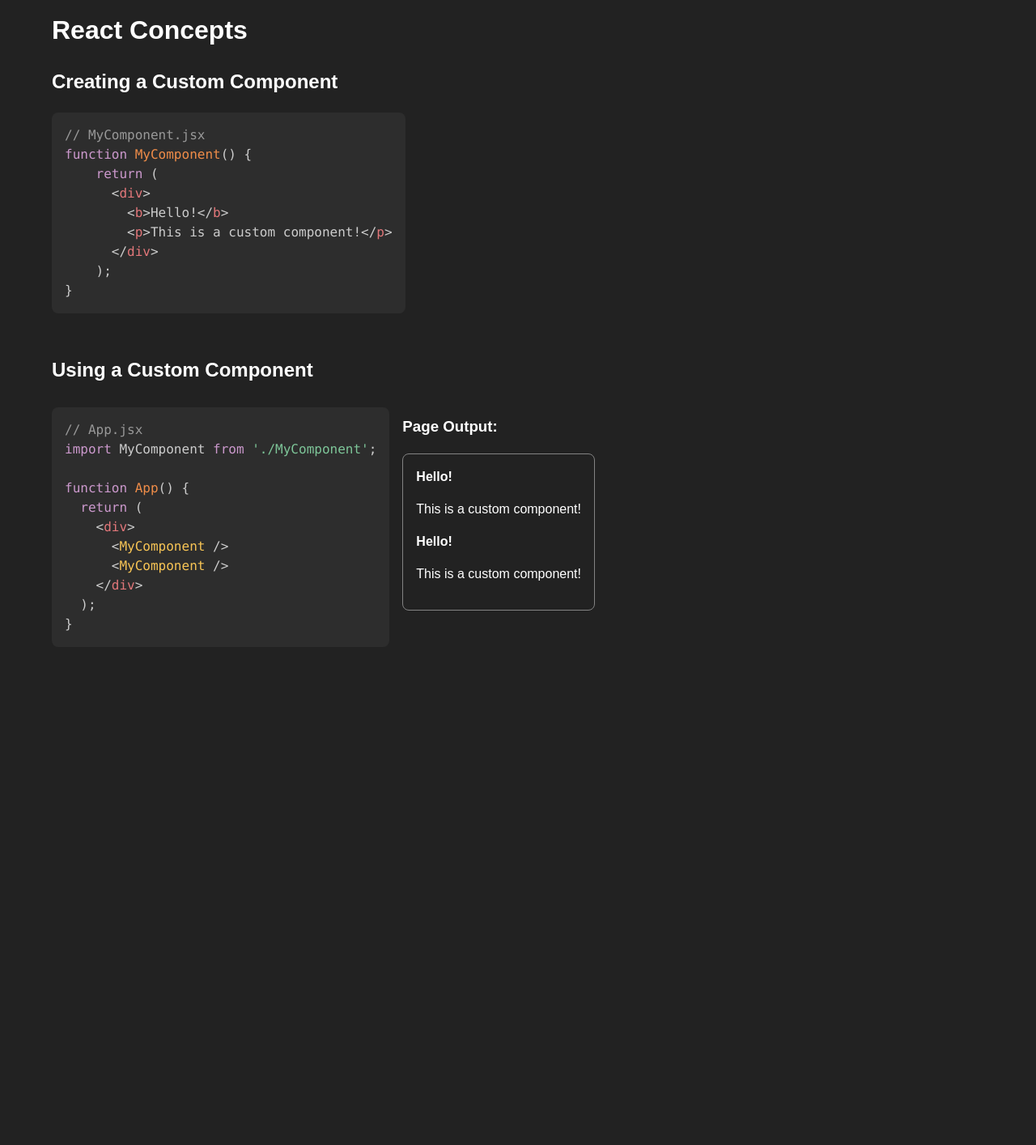
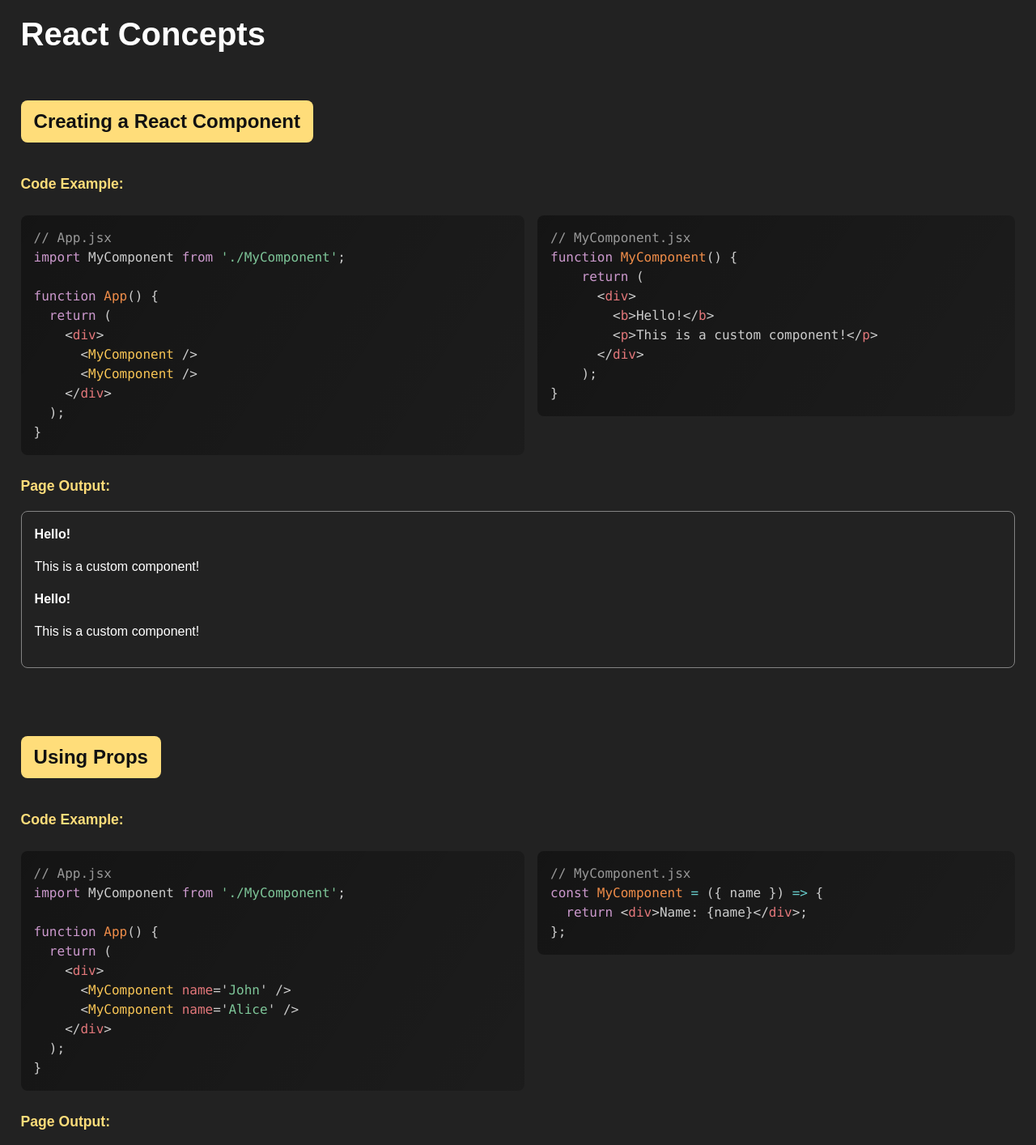
Before and after one commit to rniemela77/react-concepts, a React (Vite) app: page / in a window 1280 px wide. Shown: the part 40-1454 px from the top of the page at 81% size. Before the commit the page ends 879 px from the top, so only its background shows below. Built offline with nearby package versions, Linux system fonts and the light colour scheme.

Commit message:
add props section, improve styling

```diff
--- a/src/App.jsx
+++ b/src/App.jsx
@@ -1,12 +1,9 @@
 import { useEffect } from "react";
 import Prism from "prismjs";
 import "prismjs/components/prism-jsx";
-import "prismjs/components/prism-javascript";
 import "prismjs/themes/prism-tomorrow.css";
-import MyComponent from "./components/MyComponent";
-import MyComponentCode from "./components/MyComponentCode";
-import CssModulesComponent from "./components/CssModulesComponent";
-import StyledComponent from "./components/StyledComponent";
+import CustomComponents from "./components/concepts/custom-components/CustomComponents";
+import CustomComponentsProps from "./components/concepts/custom-components-props/CustomComponentsProps";
 
 function App() {
   useEffect(() => {
@@ -17,27 +14,15 @@
   return (
     <div>
       <h1>React Concepts</h1>
-      <h2>Creating a Custom Component</h2>
-      <MyComponentCode />
-      <br />
-      <h2>Using a Custom Component</h2>
-      <div class="d-flex gap">
-        <pre>
-          <code className="language-jsx">
-            {
-              "// App.jsx \nimport MyComponent from './MyComponent';\n\nfunction App() {\n  return (\n    <div>\n      <MyComponent />\n      <MyComponent />\n    </div>\n  );\n}"
-            }
-          </code>
-        </pre>
 
-        <div>
-          <h3>Page Output:</h3>
-          <div className="border">
-            <MyComponent />
-            <MyComponent />
-          </div>
-        </div>
-      </div>
+      <section>
+        <CustomComponents />
+      </section>
+
+      <section>
+        <CustomComponentsProps />
+      </section>
+
       {/* <CssModulesComponent /> */}
       {/* <h2>Code Examples</h2>
 
--- /dev/null
+++ b/src/components/concepts/custom-components-props/CustomComponentsProps.jsx
@@ -0,0 +1,39 @@
+import MyComponentWithProp from "./MyComponentWithProp";
+import MyComponentWithPropCode from "./MyComponentWithPropCode";
+
+const jsxExample = `// App.jsx
+import MyComponent from './MyComponent';
+
+function App() {
+  return (
+    <div>
+      <MyComponent name='John' />
+      <MyComponent name='Alice' />
+    </div>
+  );
+}`;
+
+const CustomComponentsProps = () => {
+  return (
+    <div>
+      <h2>Using Props</h2>
+      <h3>Code Example:</h3>
+      <div className="d-flex gap flex-wrap">
+        <pre className="flex-1">
+          <code className="language-jsx">{jsxExample}</code>
+        </pre>
+        <div className="flex-1">
+          <MyComponentWithPropCode />
+        </div>
+      </div>
+
+      <h3>Page Output:</h3>
+      <div className="border">
+        <MyComponentWithProp name="John" />
+        <MyComponentWithProp name="Alice" />
+      </div>
+    </div>
+  );
+};
+
+export default CustomComponentsProps;
--- /dev/null
+++ b/src/components/concepts/custom-components-props/MyComponentWithProp.jsx
@@ -0,0 +1,5 @@
+const MyComponentWithProp = ({ name }) => {
+  return <div>Name: {name}</div>;
+};
+
+export default MyComponentWithProp;
--- /dev/null
+++ b/src/components/concepts/custom-components-props/MyComponentWithPropCode.jsx
@@ -0,0 +1,16 @@
+const jsxExample = `// MyComponent.jsx
+const MyComponent = ({ name }) => {
+  return <div>Name: {name}</div>;
+};`;
+
+const MyComponentWithPropCode = () => {
+  return (
+    <div>
+      <pre>
+        <code className="language-jsx">{jsxExample}</code>
+      </pre>
+    </div>
+  );
+};
+
+export default MyComponentWithPropCode;
--- /dev/null
+++ b/src/components/concepts/custom-components/CustomComponents.jsx
@@ -0,0 +1,40 @@
+import MyComponentCode from "./MyComponentCode";
+import MyComponent from "./MyComponent";
+
+const jsxExample = `// App.jsx
+import MyComponent from './MyComponent';
+
+function App() {
+  return (
+    <div>
+      <MyComponent />
+      <MyComponent />
+    </div>
+  );
+}`;
+
+const CustomComponents = () => {
+  return (
+    <div>
+      <h2>Creating a React Component</h2>
+      <h3>Code Example:</h3>
+      <div class="d-flex gap flex-wrap">
+        <pre className="flex-1">
+          <code className="language-jsx">{jsxExample}</code>
+        </pre>
+
+        <div className="flex-1">
+          <MyComponentCode />
+        </div>
+      </div>
+
+      <h3>Page Output:</h3>
+      <div className="border">
+        <MyComponent />
+        <MyComponent />
+      </div>
+    </div>
+  );
+};
+
+export default CustomComponents;
--- a/src/styles/global.css
+++ b/src/styles/global.css
@@ -7,18 +7,59 @@
   margin: 0;
   padding: 0;
   box-sizing: border-box;
-    padding: 2rem 4rem;
+  padding: clamp(1rem, 2vw, 2rem) clamp(1rem, 2vw, 4rem);
+}
+
+h1 {
+  font-size: 2.5rem;
+  font-weight: 700;
+  margin-bottom: 2rem;
+}
+
+h2,
+h3,
+h4 {
+  color: #ffdd7a;
+}
+
+h2 {
+  padding: 0.5rem 1rem;
+  display: inline-block;
+  background: #ffdd7a;
+  color: #111;
+  border-radius: 8px;
+}
+
+h3 {
+  font-size: 1.1rem;
+}
+
+section {
+  margin-bottom: 4rem;
 }
 
 pre {
-    padding: 10px;
   border-radius: 8px;
   display: block;
-    width: fit-content;
+  background: linear-gradient(
+    122deg,
+    #00000067,
+    #0000002b
+  ) !important; /* important to override prismjs */
+  min-width: max-content; /* prevent horizontal scroll on code blocks to force flex wrap */
+  font-size: clamp(0.9rem, 2vw, 1rem) !important;
 }
 
 .d-flex {
   display: flex;
+}
+
+.flex-wrap {
+  flex-wrap: wrap;
+}
+
+.flex-1 {
+  flex: 1;
 }
 
 .gap {
```
Also changed, not shown: src/components/concepts/custom-components/MyComponent.jsx (renamed from src/components/MyComponent.jsx), src/components/concepts/custom-components/MyComponentCode.jsx (renamed from src/components/MyComponentCode.jsx). Lines whose indentation alone changed are shown as unchanged.
